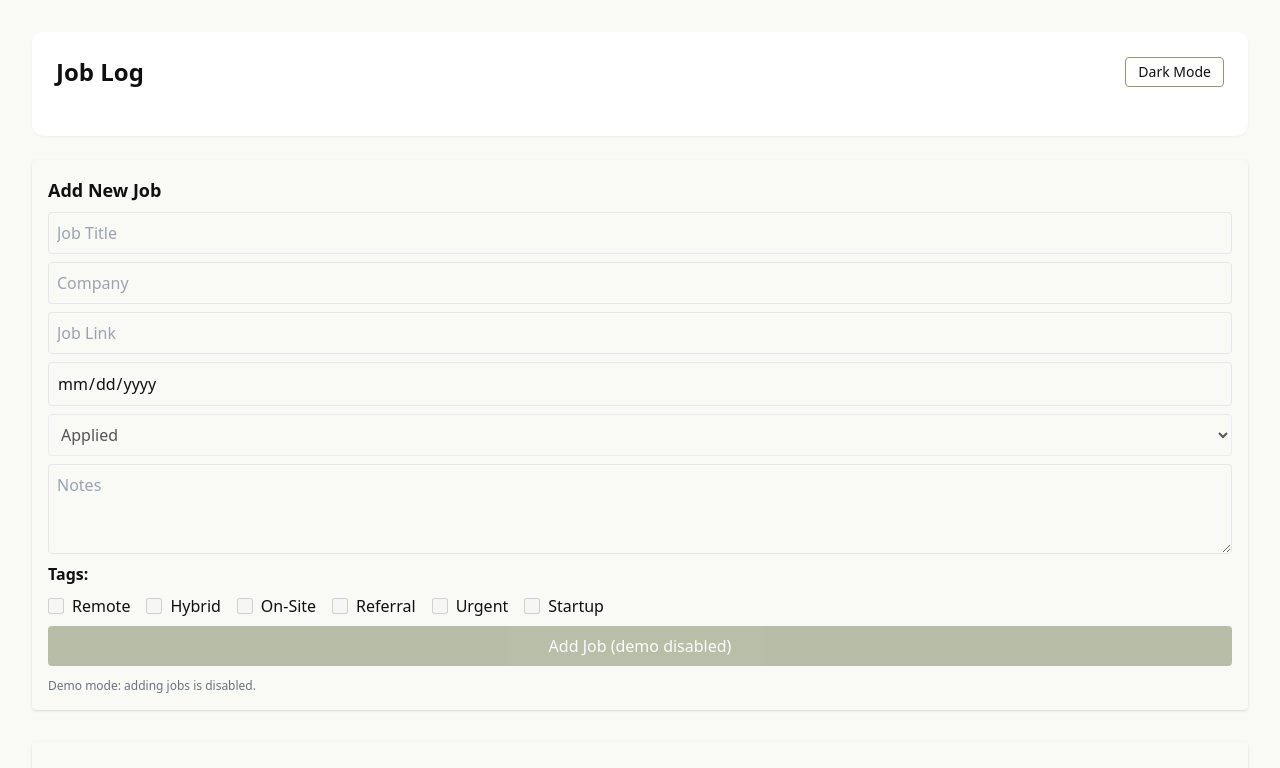
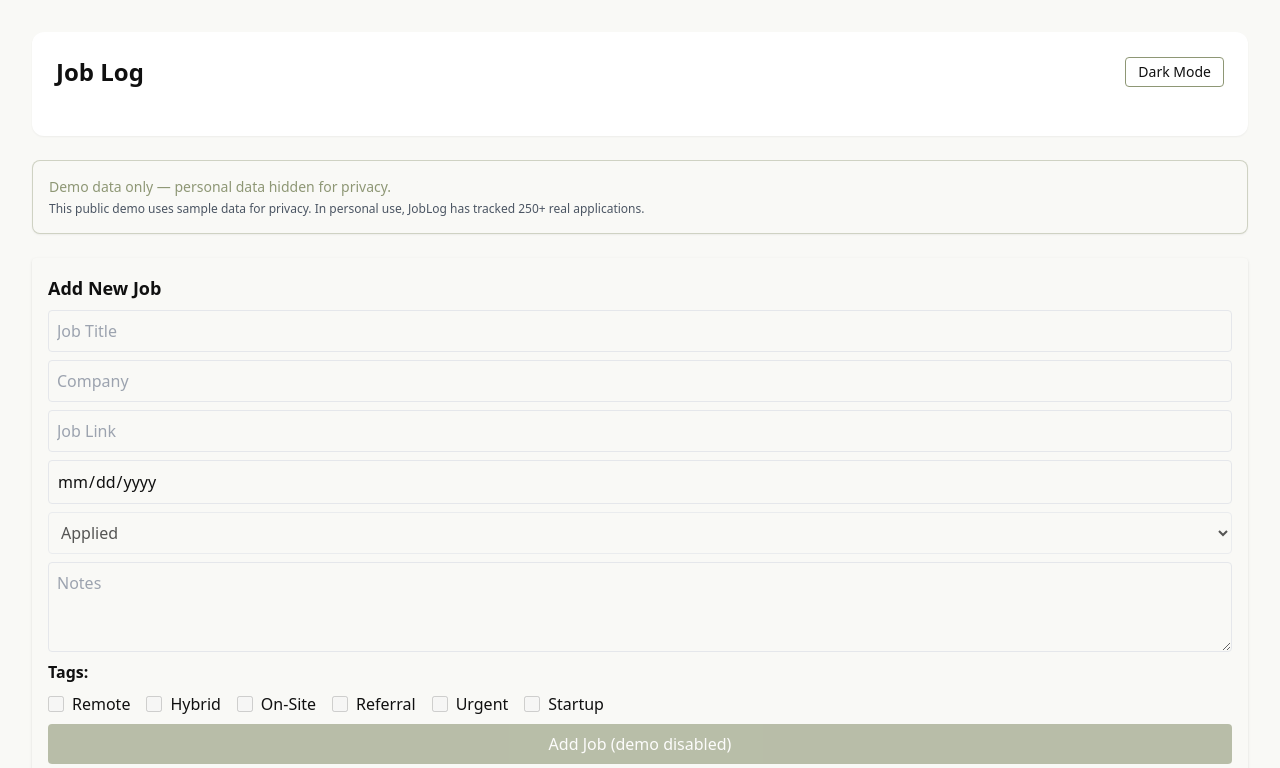
Before and after one commit to nelson-zack/joblog, a React (Vite) app in the folder frontend/: page / in a window 1280 px wide. Shown: the top 768 px of the page. Built offline with nearby package versions, Linux system fonts and the light colour scheme; no server answers.

Commit message:
feat(demo): add demo banner

```diff
--- a/frontend/src/App.jsx
+++ b/frontend/src/App.jsx
@@ -3,6 +3,7 @@ import axios from "axios";
 import JobForm from "./components/JobForm";
 import JobList from "./components/JobList";
 import ApplicationTrends from "./components/ApplicationTrends";
+import DemoBanner from "./components/DemoBanner";
 import mockJobs from "./mock/jobs.sample.json";
 
 function App() {
@@ -75,6 +76,8 @@ function App() {
         </div>
       </div>
 
+      {isDemo && <DemoBanner />}
+
       <JobForm
         onJobAdded={handleJobAdded}
         apiKey={apiKey}
@@ -88,13 +91,6 @@ function App() {
         readonly={isDemo}
       />
 
-      {!apiKey && (
-        <div className="mt-6 text-center text-sm text-gray-500 dark:text-gray-400">
-          <span className="inline-block bg-light-tag-remoteBg text-light-accent dark:bg-dark-card dark:text-dark-tag-text px-3 py-1 rounded border border-light-accent">
-            Demo mode: editing requires admin access
-          </span>
-        </div>
-      )}
     </div>
   );
 }
--- /dev/null
+++ b/frontend/src/components/DemoBanner.jsx
@@ -0,0 +1,15 @@
+import React from 'react';
+
+const DemoBanner = () => (
+  <div className='mb-6 rounded-lg border border-light-accent/40 bg-light-background p-4 text-sm text-light-text shadow-sm dark:border-dark-accent/60 dark:bg-dark-card dark:text-dark-text'>
+    <p className='font-medium text-light-accent dark:text-dark-accent'>
+      Demo data only — personal data hidden for privacy.
+    </p>
+    <p className='mt-1 text-xs text-gray-600 dark:text-gray-300'>
+      This public demo uses sample data for privacy. In personal use, JobLog has
+      tracked 250+ real applications.
+    </p>
+  </div>
+);
+
+export default DemoBanner;
```
